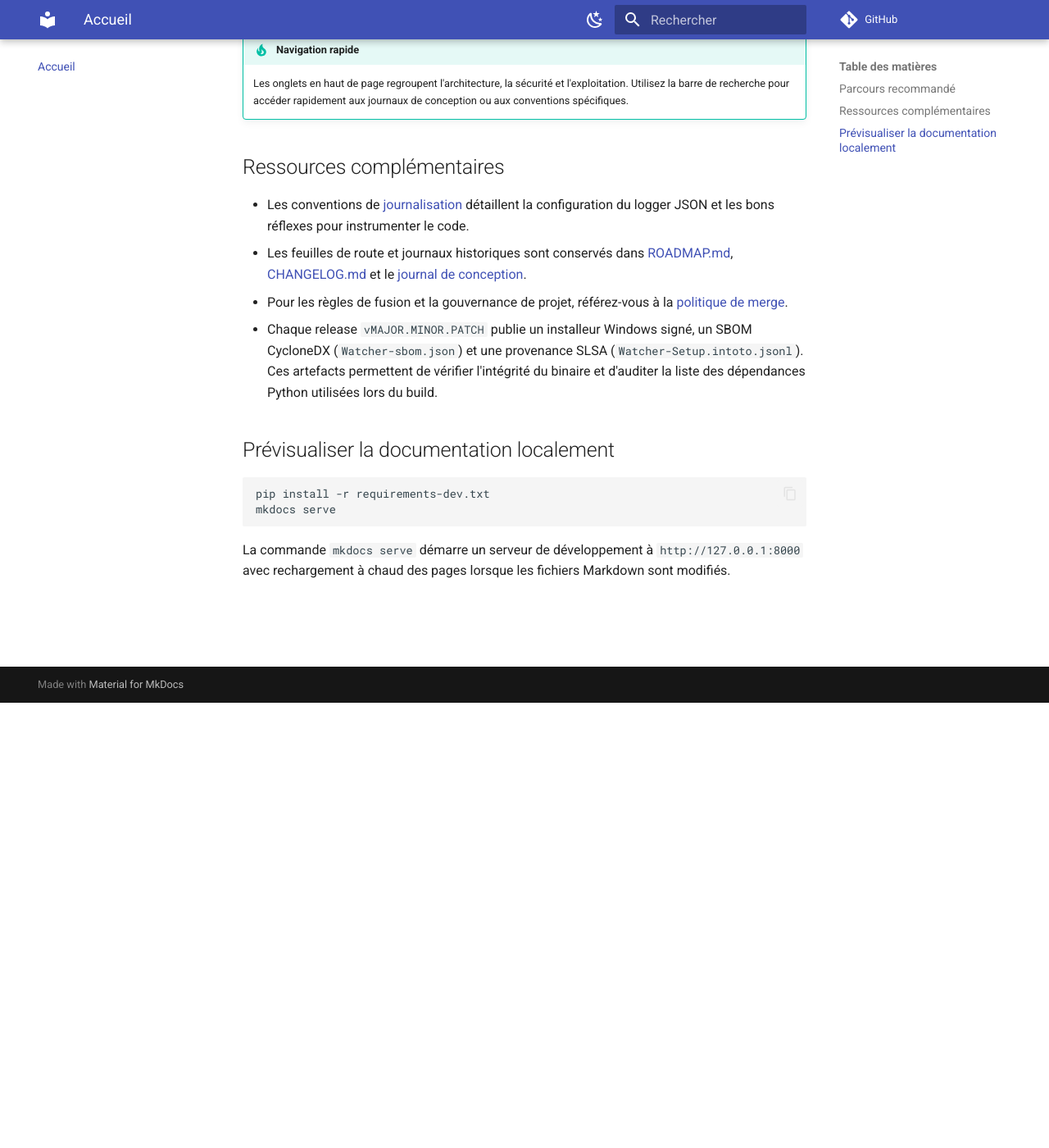
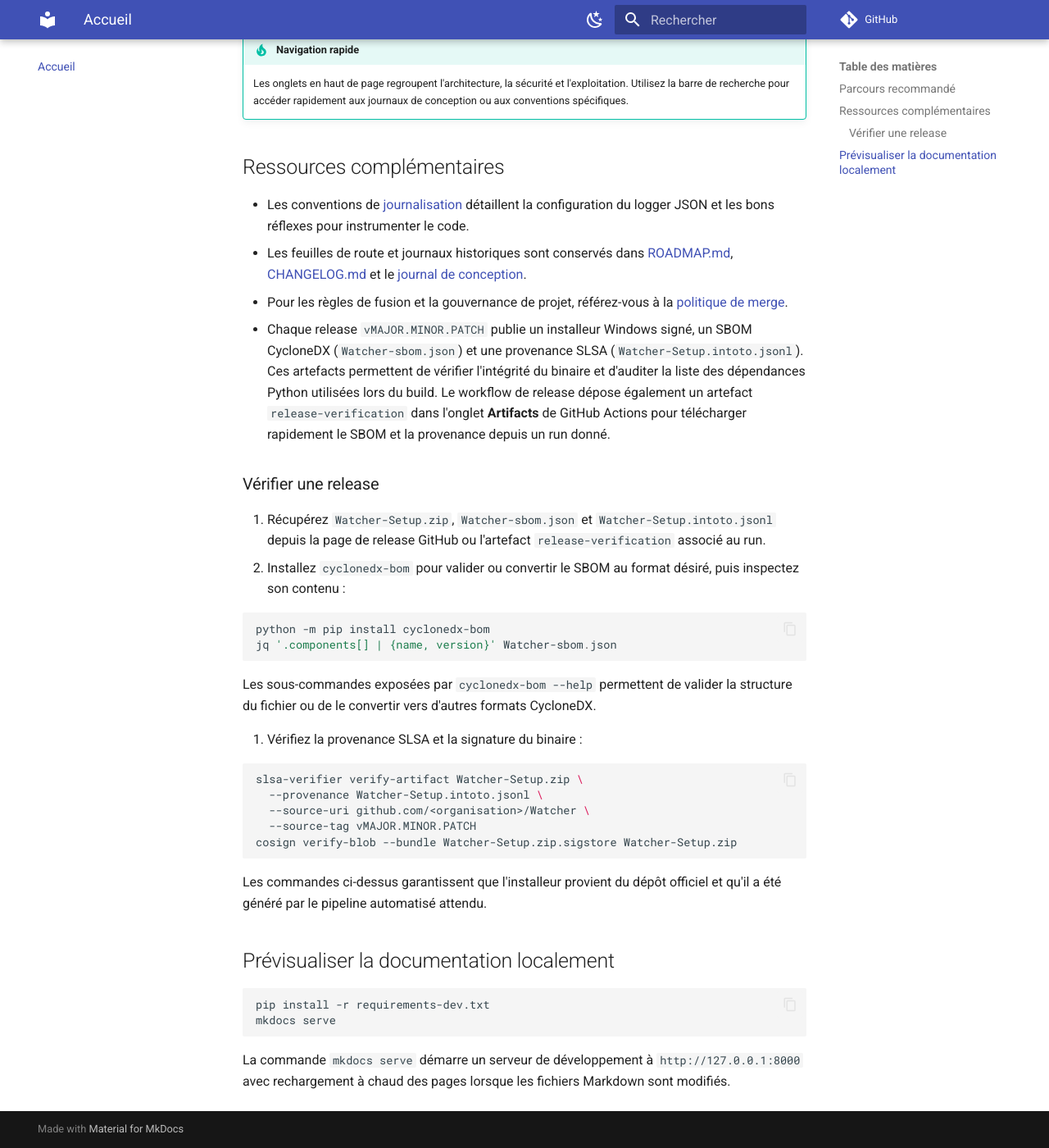
Before and after one commit to francis18georges-png/Watcher, an MkDocs documentation site: the page built from docs/index.md, in a window 1280 px wide and 1400 px high, scrolled down 543 px. Shown: the whole window at 82% size. Built offline with MkDocs 1.6.1 and Material for MkDocs 9.7.7, drawn with Linux system fonts in a browser that asks for light colours; comment, search, counter and statistics services are not loaded.

Commit message:
chore: publish sbom and provenance artifacts

````diff
--- a/docs/index.md
+++ b/docs/index.md
@@ -27,7 +27,36 @@ système, son modèle de sécurité et les pratiques d'exploitation.
   [politique de merge](merge-policy.md).
 - Chaque release `vMAJOR.MINOR.PATCH` publie un installeur Windows signé, un SBOM CycloneDX (`Watcher-sbom.json`) et une
   provenance SLSA (`Watcher-Setup.intoto.jsonl`). Ces artefacts permettent de vérifier l'intégrité du binaire et d'auditer
-  la liste des dépendances Python utilisées lors du build.
+  la liste des dépendances Python utilisées lors du build. Le workflow de release dépose également un artefact
+  `release-verification` dans l'onglet **Artifacts** de GitHub Actions pour télécharger rapidement le SBOM et la
+  provenance depuis un run donné.
+
+### Vérifier une release
+
+1. Récupérez `Watcher-Setup.zip`, `Watcher-sbom.json` et `Watcher-Setup.intoto.jsonl` depuis la page de release GitHub
+   ou l'artefact `release-verification` associé au run.
+2. Installez `cyclonedx-bom` pour valider ou convertir le SBOM au format désiré, puis inspectez son contenu :
+
+   ```powershell
+   python -m pip install cyclonedx-bom
+   jq '.components[] | {name, version}' Watcher-sbom.json
+   ```
+
+   Les sous-commandes exposées par `cyclonedx-bom --help` permettent de valider la structure du fichier ou de le convertir
+   vers d'autres formats CycloneDX.
+
+3. Vérifiez la provenance SLSA et la signature du binaire :
+
+   ```bash
+   slsa-verifier verify-artifact Watcher-Setup.zip \
+     --provenance Watcher-Setup.intoto.jsonl \
+     --source-uri github.com/<organisation>/Watcher \
+     --source-tag vMAJOR.MINOR.PATCH
+   cosign verify-blob --bundle Watcher-Setup.zip.sigstore Watcher-Setup.zip
+   ```
+
+   Les commandes ci-dessus garantissent que l'installeur provient du dépôt officiel et qu'il a été généré par le
+   pipeline automatisé attendu.
 
 ## Prévisualiser la documentation localement
 
````
Also changed, not shown: 1 other file.
